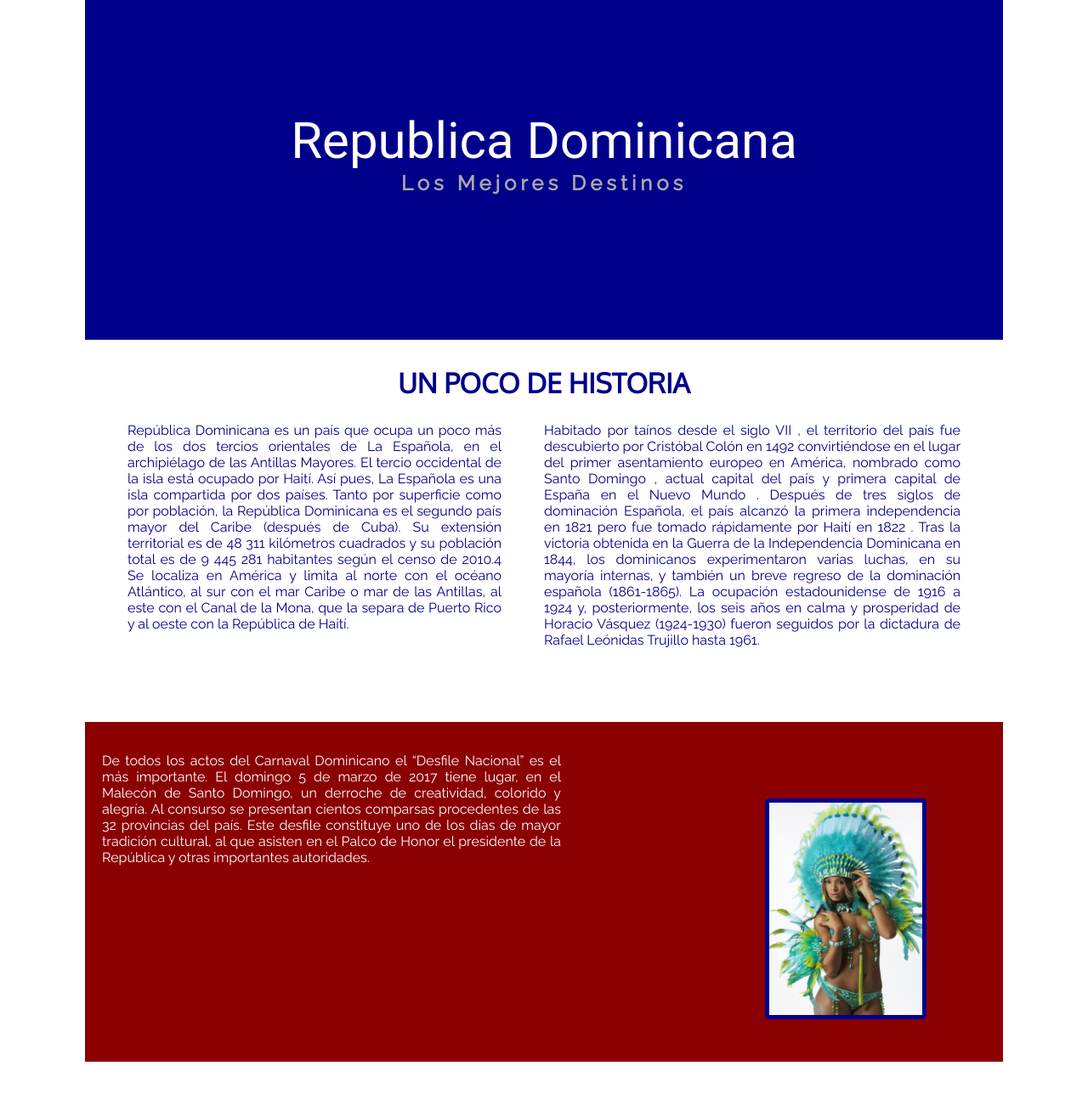
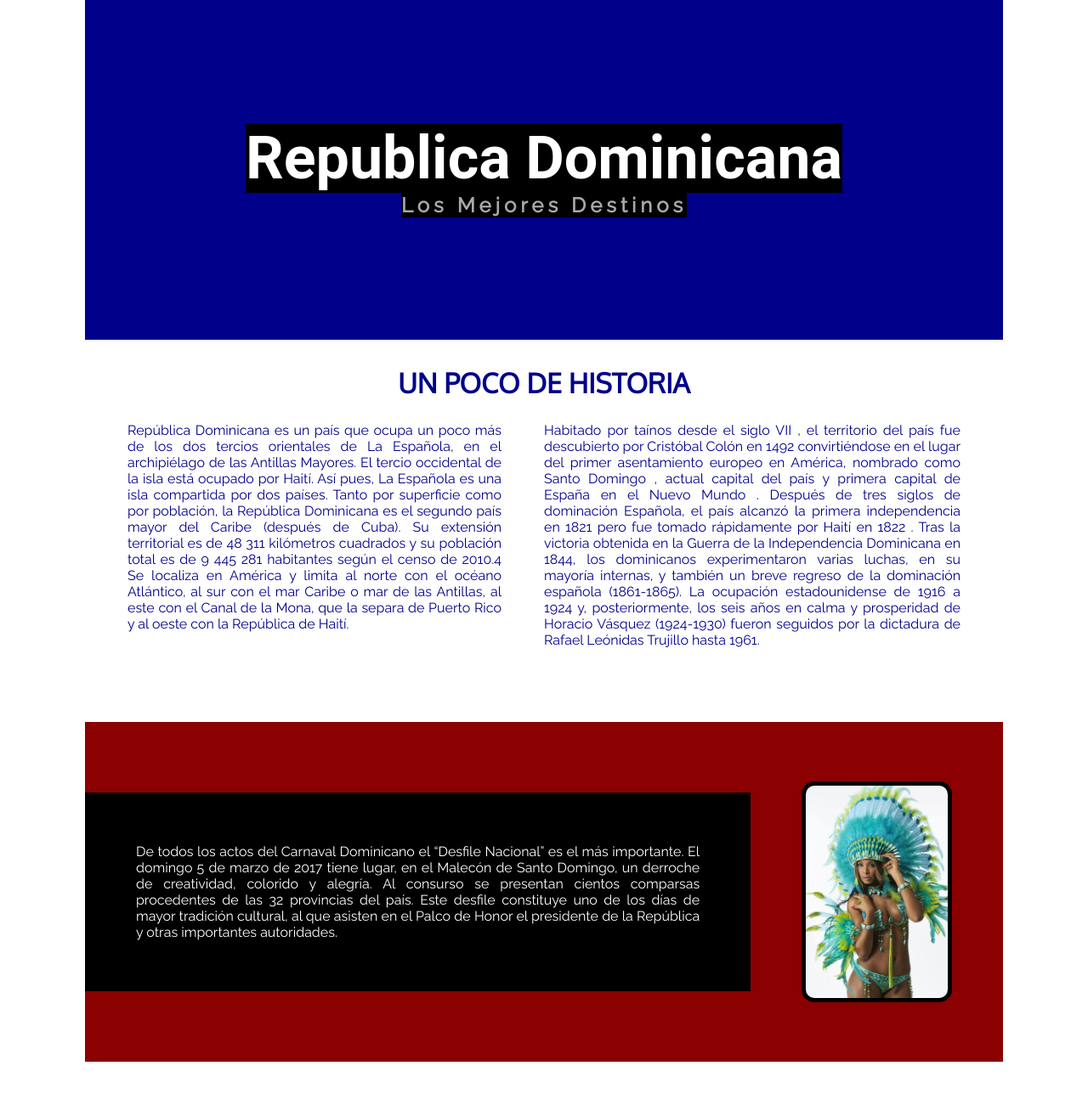
Before and after one commit to algenisromero/destinos, a plain HTML site: page index.html in a window 1280 px wide. Shown: the whole page at 85% size. After the commit the page ends 1250 px from the top, so only its background shows below. Drawn offline with Linux system fonts and the light colour scheme.

Commit message:
Testing with positioning, flexbox, color, etc

```diff
--- a/style.css
+++ b/style.css
@@ -5,20 +5,21 @@ body {
 }
 
 .jumbotron {
+    display: flex;
+    flex-direction: column;
+    align-items: center;
+    justify-content: center;
     background-color: darkblue;
     height: 400px;
 }
 
 .jumbotron > h1 {
     color: white;
-    font-size: 40px;
-    font-family: "Roboto";
-    font-weight: 400;
-    font-size: 60px;
-    line-height: normal;
+    font-size: 70px;
+    font-family: 'Roboto', sans-serif;
     text-align: center;
-    margin: 0;
-    padding-top: 130px;
+    background: black;
+    margin: 0px;
 }
 
 h2 {
@@ -26,11 +27,11 @@ h2 {
     font-family: 'Raleway', sans-serif;
     text-align: center;
     letter-spacing: 5px;
-    margin: 0;
+    margin: 0px;
+    background: black;
 }
 
 .wrap {
-    /*float: left;*/
     width: 100%;
     height: 450px;
     background-color: white;
@@ -58,25 +59,25 @@ h2 {
 }
 
 .content {
-    width: 100%;
+    display: flex;
+    align-items: center;
     height: 400px;
     background-color: darkred;
 }
 .content > p {
     font-family: 'Raleway', sans-serif;
     text-align: justify;
-    float: left;
-    width: 50%;
-    padding: 20px;
+    padding: 60px;
     color: white;
+    background-color: black;
 }
 .content > img {
-    border: 5px solid darkblue;
-    border-radius: 5px;
+    border: 5px solid rgba(0,0,0, 0.5);
+    border-radius: 15px;
     width: 180px;
     height: 250px;
-    float: right;
-    margin: 90px;
+    margin: 60px;
+    background: black;
 }
 @media (max-width: 720px){
     body {
```
